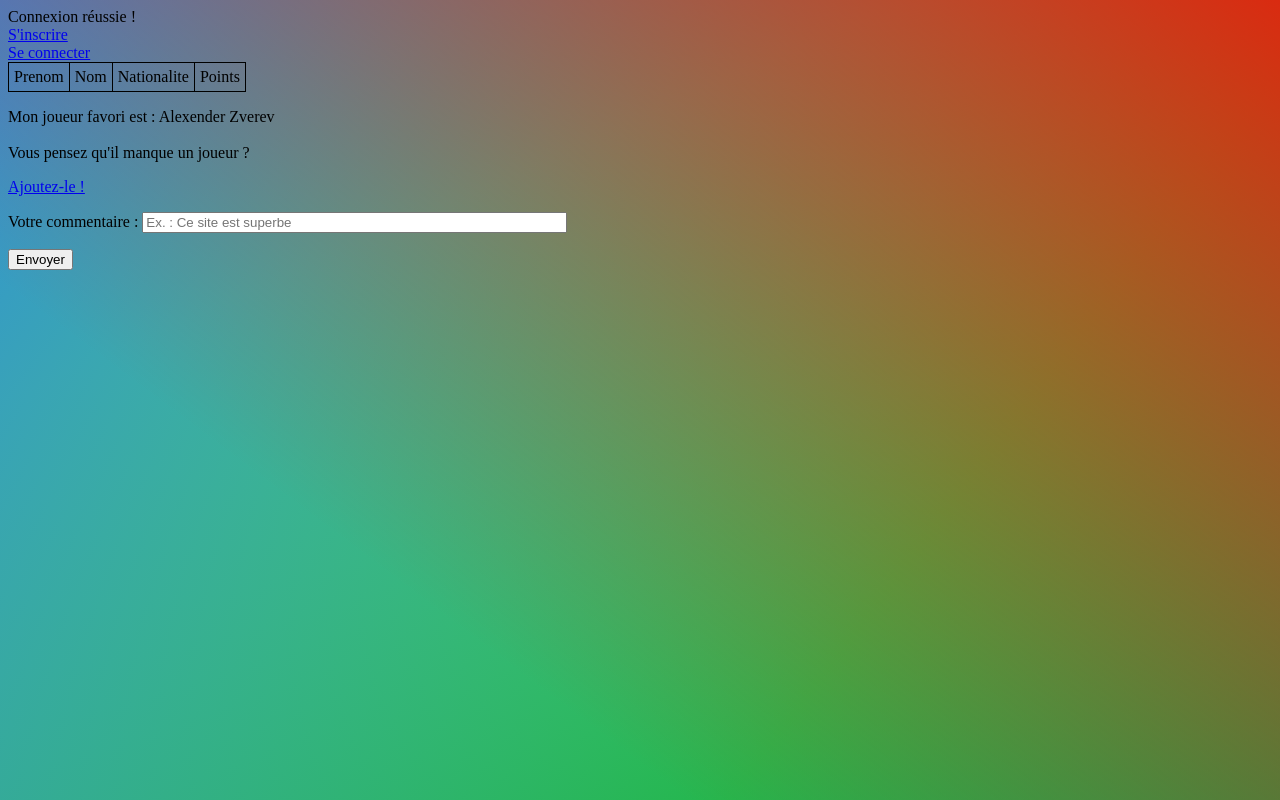
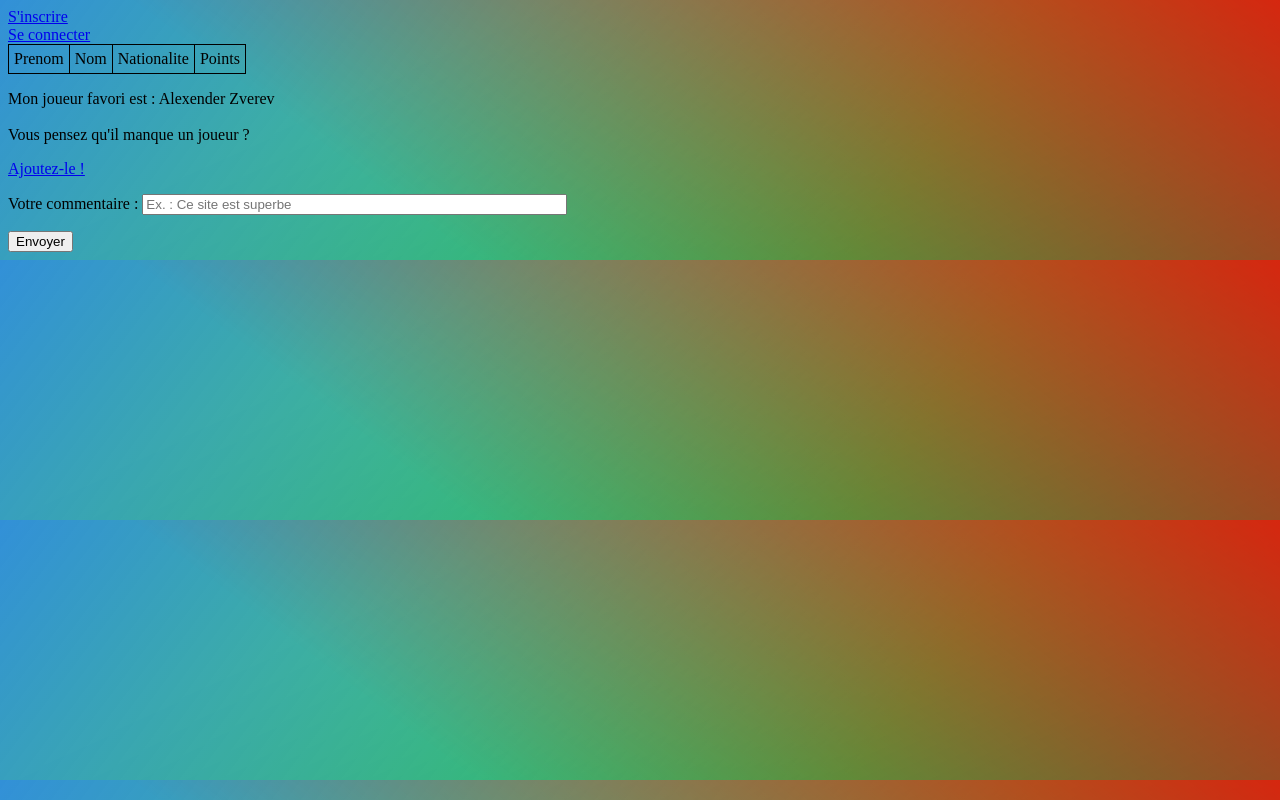
Before and after one commit to BRICSO1/top_tennis, a PHP site: page /top.php in a window 1280 px wide. Run offline with PHP 8.4, Linux system fonts and the light colour scheme; data that the repository does not hold is empty.

Commit message:
finition 1er semaine

```diff
--- a/ad_player_user.php
+++ b/ad_player_user.php
@@ -4,6 +4,7 @@
     <meta charset="UTF-8">
     <meta name="viewport" content="width=device-width, initial-scale=1.0">
     <title>Ajouter un joueur de tennis</title>
+    <link href="./top.css" rel="stylesheet">
 </head>
 <body>
     <h2>Ajouter un joueur de tennis</h2>
--- a/connexion.php
+++ b/connexion.php
@@ -19,10 +19,10 @@ $options = [
 try {
     // Créer une nouvelle instance de PDO
     $pdo = new PDO($dsn, $username, $password, $options);
-    echo "Connexion réussie !";
+    // echo "Connexion réussie !";
 } catch (PDOException $e) {
     // Gérer les erreurs de connexion
-    echo "Erreur de connexion : " . $e->getMessage();
+    // echo "Erreur de connexion : " . $e->getMessage();
 }
 $requete = "SELECT * FROM players_of_tennis";
 $statement = $pdo->prepare($requete);
```
